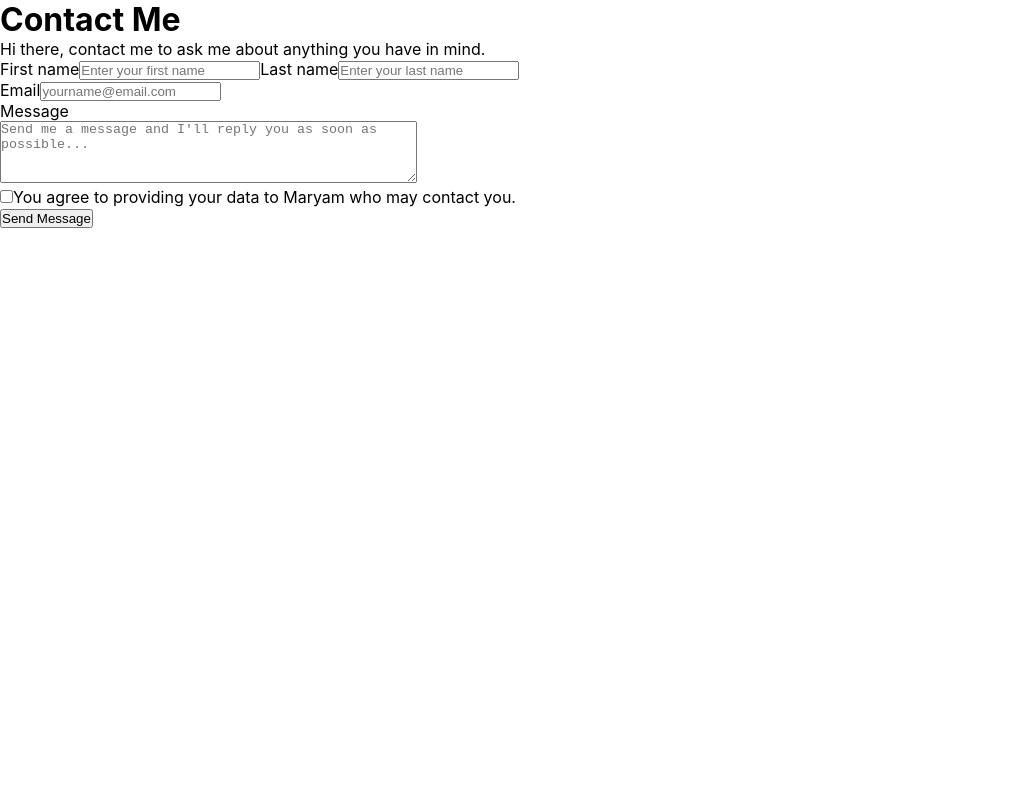
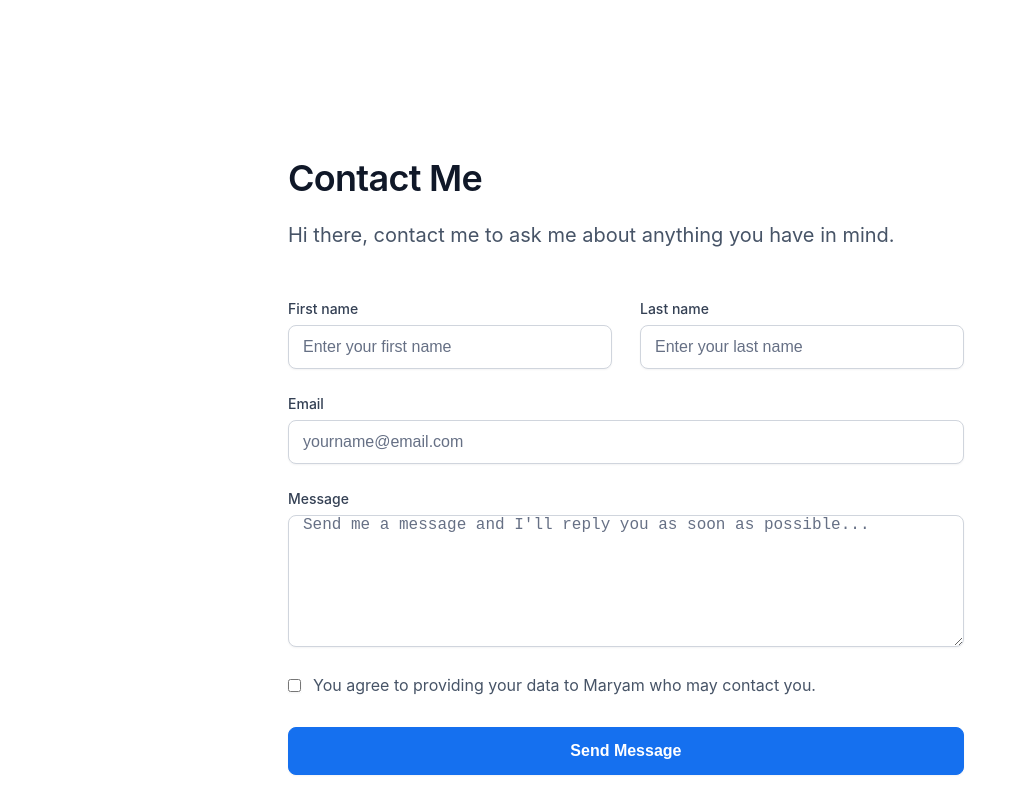
Before and after one commit to ShuaibuMaryam/hng-stage1-task, a React (Create React App) app: page /contact in a window 1280 px wide. Shown: the top 800 px of the page, without its empty margins (0-1027 px from the left). Built offline with nearby package versions, Linux system fonts and the light colour scheme.

Commit message:
style: added custom styles to contact page

```diff
--- a/src/Components/ContactPage.js
+++ b/src/Components/ContactPage.js
@@ -1,24 +1,33 @@
 import React from 'react'
+import Footer from '../Components/Footer'
+import '../Styles/contactPage.css'
 
 function ContactPage() {
   return (
-    <div>
+    <div className='contact_page_wraper'>
+
+        <div className='contact_form'>
+
             <div className='contact_page_header'>
                 <h1>Contact Me</h1>
                 <p>Hi there, contact me to ask me about anything you have in mind.</p>
             </div>
 
             <form>
-            <div className='input__wraper'>
-                <label for='first_name'>First name</label>
-                <input type='name' placeholder='Enter your first name' id='first_name'/>
+                <div className='input__wraper first_two_inputs'>
+                    <div>
+                        <label for='first_name'>First name</label><br/>
+                        <input type='name' placeholder='Enter your first name' id='first_name'/><br/>
+                    </div>
 
-                <label for='last_name'>Last name</label>
+                    <div>
+                        <label for='last_name'>Last name</label><br/>
                         <input type='name' placeholder='Enter your last name' id='last_name'/>
+                    </div>
                 </div>
 
                 <div className='input__wraper'>
-                <label for='email'>Email</label>
+                    <label for='email'>Email</label><br/>
                     <input type='email' placeholder='yourname@email.com' id='email'/>
                 </div>
 
@@ -27,9 +36,9 @@ function ContactPage() {
                     <textarea placeholder="Send me a message and I'll reply you as soon as possible..." rows="4" cols="50" id='message'></textarea>
                 </div>
 
-            <div className='input__wraper'>
-                <input type='checkbox' id='privacy_policy'/>
-                <label for='privacy_policy'>You agree to providing your data to Maryam who may contact you.</label>
+                <div className='input__wraper checkbox'>
+                    <input type='checkbox' id='checkbox'/>
+                    <label for='checkbox'>You agree to providing your data to Maryam who may contact you.</label>
                 </div>
 
                 <div className='input__wraper'>
@@ -37,6 +46,8 @@ function ContactPage() {
                 </div>
             </form>
         </div>
+        <Footer />
+    </div>
   )
 }
 
--- a/src/Styles/contactPage.css
+++ b/src/Styles/contactPage.css
@@ -4,6 +4,113 @@
     box-sizing: border-box;
 }
 
-.contact_page_header{
+.contact_page_header h1{
+    font-weight: 600;
+    font-size: 36px;
+    line-height: 44px;
+    color: #101828;
+    letter-spacing: -0.02em;
+}
+
+.contact_page_header p{
+    font-weight: 400;
+    font-size: 20px;
+    line-height: 30px;
+    color: #475467;
+    margin-top: 20px;
+}
+
+.contact_form{
+    width: 55%;
+    margin: 0 auto;
+    margin-bottom: 188px;
+    padding-top: 156px;
+}
+
+form{
+    margin-top: 48px;
+}
+
+label{
+    font-weight: 500;
+    font-size: 14px;
+    line-height: 20px;
+    color: #344054;
+}
+
+input, textarea{
+    margin-top: 6px;
+    border: 1px solid #D0D5DD;
+    box-shadow: 0px 1px 2px rgba(16, 24, 40, 0.05);
+    border-radius: 8px;
+    text-indent: 14px;
+    margin-bottom: 24px;
+}
+
+input::placeholder, textarea::placeholder{
+    font-weight: 400;
+    font-size: 16px;
+    color: #667085;
+}
+
+.contact_page_wraper{
+    /* display: flex;
+    flex-direction: column;
+    align-items: center;
+    border: 1px solid; */
+}
+
+
+.first_two_inputs{
+    display: flex;
+    justify-content: space-between;
+}
+
+.first_two_inputs > div{
+    width: 100%;
 
 }
+#first_name, #last_name{
+    width: 92%;
+    height: 44px;
+}
+
+#email{
+    width: 96%;
+    height: 44px;
+}
+
+#message{
+    width: 96%;
+    height: 132px;
+}
+
+.checkbox{
+    display: flex;
+    align-items: center;
+    gap: 12px;
+}
+
+.checkbox label{
+    font-weight: 400;
+    font-size: 16px;
+    color: #475467;
+}
+
+#checkbox{
+    margin: 0;
+}
+
+#btn__submit{
+    background: #1570EF;
+    width: 96%;
+    height: 48px;
+    font-weight: 600;
+    font-size: 16px;
+    color: #FFFFFF;
+    border: 1px solid #1570EF;
+    box-shadow: 0px 1px 2px rgba(16, 24, 40, 0.05);
+    border-radius: 8px;
+    margin-top: 32px;
+    cursor: pointer;
+}
```
Lines whose indentation alone changed are shown as unchanged.
